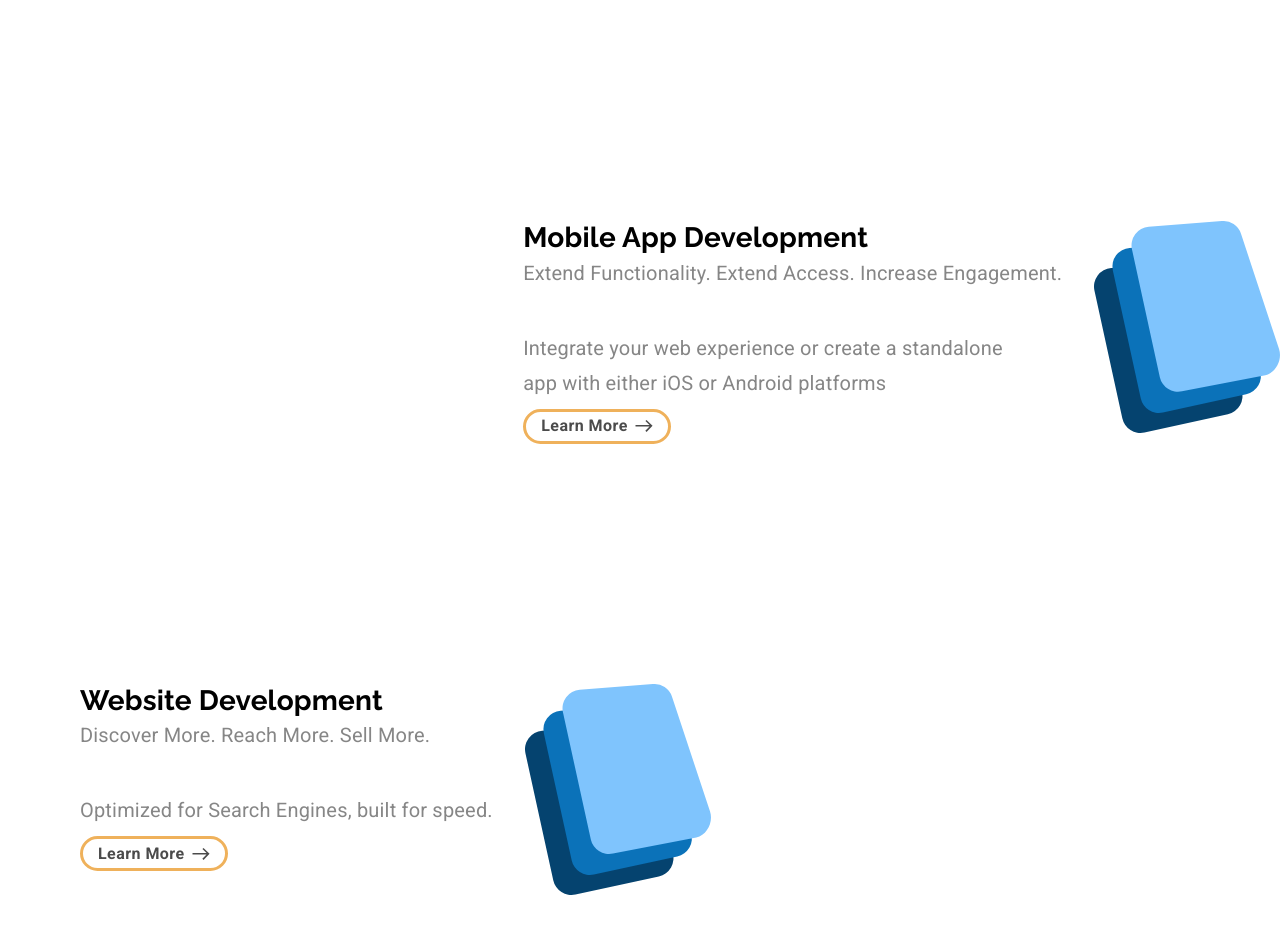
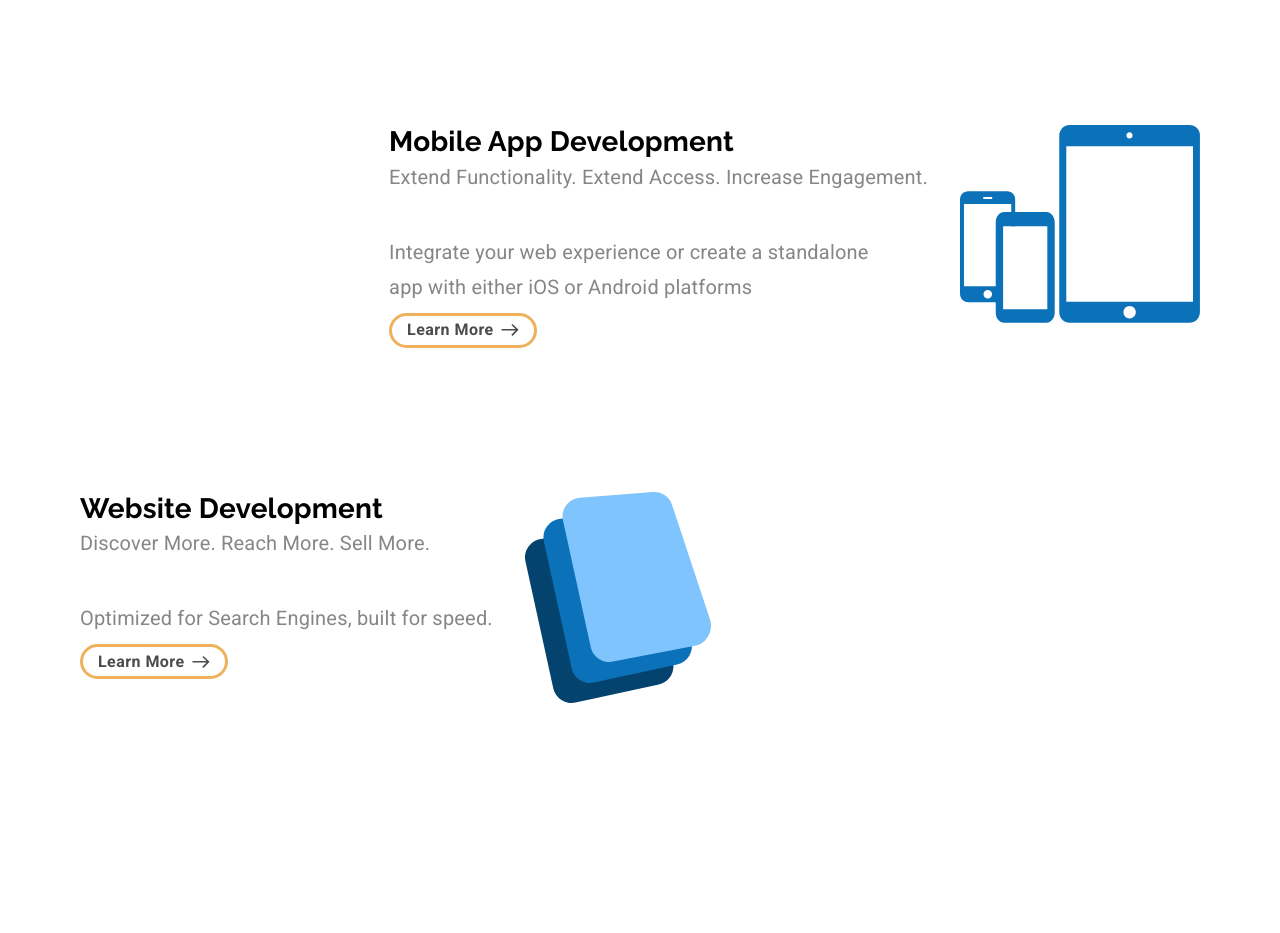
Before and after one commit to HAZberi/tech-company-website, a React (Create React App) app: page / in a window 1280 px wide. Shown: the part 1080-2013 px from the top of the page. Built offline with nearby package versions, Linux system fonts and the light colour scheme.

Commit message:
App Dev Block complete

```diff
--- a/src/components/LandingPage.js
+++ b/src/components/LandingPage.js
@@ -8,7 +8,7 @@ import useMediaQuery from "@material-ui/core/useMediaQuery";
 import animationData from "../animations/landinganimation/data.js";
 import ButtonArrow from "./ui/ButtonArrow";
 import softwareIcon from "../assets/Custom Software Icon.svg";
-import zIndex from "@material-ui/core/styles/zIndex";
+import appsIcon from "../assets/mobile.svg";
 
 const useStyles = makeStyles((theme) => ({
   animation: {
@@ -79,10 +79,31 @@ const useStyles = makeStyles((theme) => ({
       marginLeft: 0,
     }
   },
-  serviceContainer: {
+  mobileAppIcon: {
+    minWidth: "15em",
+    marginLeft: "2em",
+    [theme.breakpoints.down("sm")]: {
+      marginBottom: "0.5em",
+      maxWidth: "5em",
+    },
+  },
+  softDevContainer: {
     marginTop: "18em",
     [theme.breakpoints.down("lg")]: {
       marginTop: "15em",
+    },
+    [theme.breakpoints.down("md")]: {
+      marginTop: "7em",
+    },
+    [theme.breakpoints.down("sm")]: {
+      marginTop: "3em",
+      padding: "20px",
+    },
+  },
+  devContainer: {
+    marginTop: "12em",
+    [theme.breakpoints.down("lg")]: {
+      marginTop: "9em",
     },
     [theme.breakpoints.down("md")]: {
       marginTop: "7em",
@@ -103,7 +124,8 @@ const LandingPage = () => {
   const theme =  useTheme();
   //const medium = useMediaQuery(theme.breakpoints.down("md"));
   const smaller = useMediaQuery(theme.breakpoints.down("sm"));
-  const softwareIconJSX =  <Grid item className={classes.icon}><img src={softwareIcon} alt="Sotware Icon" /></Grid>
+  const softwareIconJSX =  <Grid item className={classes.icon}><img src={softwareIcon} alt="Software Icon" /></Grid>
+  const mobileIconJSX =  <Grid container justify={smaller ? "center" : undefined}><Grid item className={classes.mobileAppIcon} style={{marginRight: smaller ? 0 : "5em"}}><img src={appsIcon} alt="Mobile Icon" /></Grid></Grid>
 
   const defaultOptions = {
     loop: true,
@@ -142,7 +164,7 @@ const LandingPage = () => {
           </Grid>
         </Grid>
         <Grid item>{/* ------ Software Block ------- */}
-          <Grid container direction="row" className={classes.serviceContainer} justify={smaller ? "center" : undefined}>
+          <Grid container direction="row" className={classes.softDevContainer} justify={smaller ? "center" : undefined}>
             <Grid item style={{marginLeft: smaller ? 0 : "5em", textAlign: smaller ? "center" : undefined}}>
               {smaller ? softwareIconJSX : ""}
               <Typography variant="h4">Software Development</Typography>
@@ -157,9 +179,9 @@ const LandingPage = () => {
           </Grid>
         </Grid>
         <Grid item>{/* ------ App Block ------- */}
-          <Grid container direction="row" className={classes.serviceContainer} justify={smaller ? "center" : "flex-end"}>
-            <Grid item style={{marginLeft: smaller ? 0 : "5em", textAlign: smaller ? "center" : undefined}}>
-              {smaller ? softwareIconJSX : ""}
+          <Grid container direction="row" className={classes.devContainer} justify={smaller ? "center" : "flex-end"}>
+            <Grid item style={{textAlign: smaller ? "center" : undefined}}>
+              {smaller ? mobileIconJSX : ""}
               <Typography variant="h4">Mobile App Development</Typography>
               <Typography variant="subtitle1" className={classes.subtitle}>Extend Functionality. Extend Access. Increase Engagement.</Typography>
               <Typography variant="subtitle1" className={classes.appDevDescription}>Integrate your web experience or create a standalone app with either iOS or Android platforms</Typography>
@@ -168,11 +190,13 @@ const LandingPage = () => {
                     <ButtonArrow width={25} height={18} fill="black" />
                   </Button>
             </Grid>
-            {smaller ? "" : softwareIconJSX}
+            <Grid item>
+              {smaller ? "" : mobileIconJSX}
+            </Grid>
           </Grid>
         </Grid>
         <Grid item>{/* ------ Website Block ------- */}
-          <Grid container direction="row" className={classes.serviceContainer} justify={smaller ? "center" : undefined}>
+          <Grid container direction="row" className={classes.devContainer} justify={smaller ? "center" : undefined}>
             <Grid item style={{marginLeft: smaller ? 0 : "5em", textAlign: smaller ? "center" : undefined}}>
               {smaller ? softwareIconJSX : ""}
               <Typography variant="h4">Website Development</Typography>
```
Also changed, not shown: 1 other file (tests, documents, lock files or other folders).
